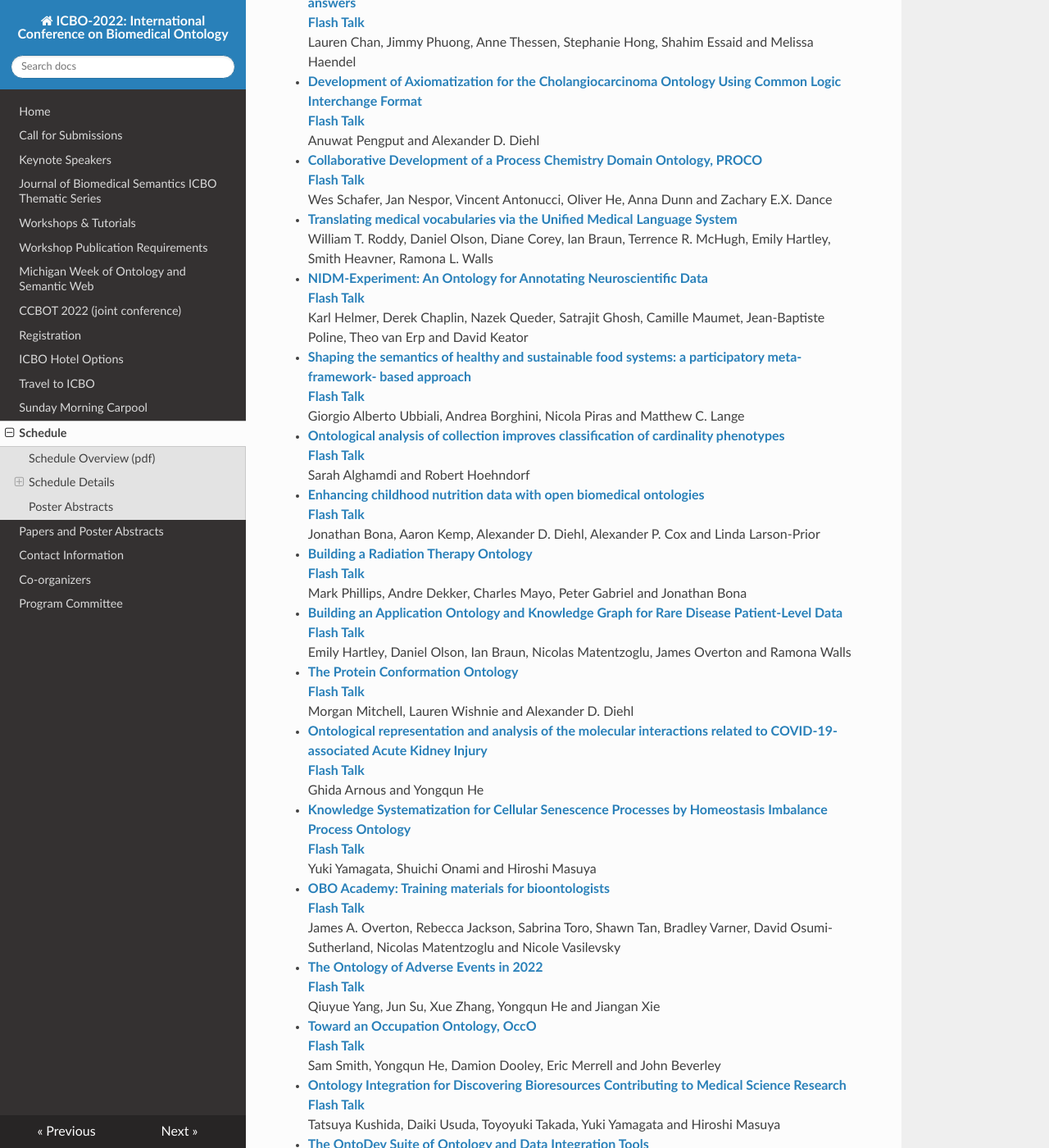
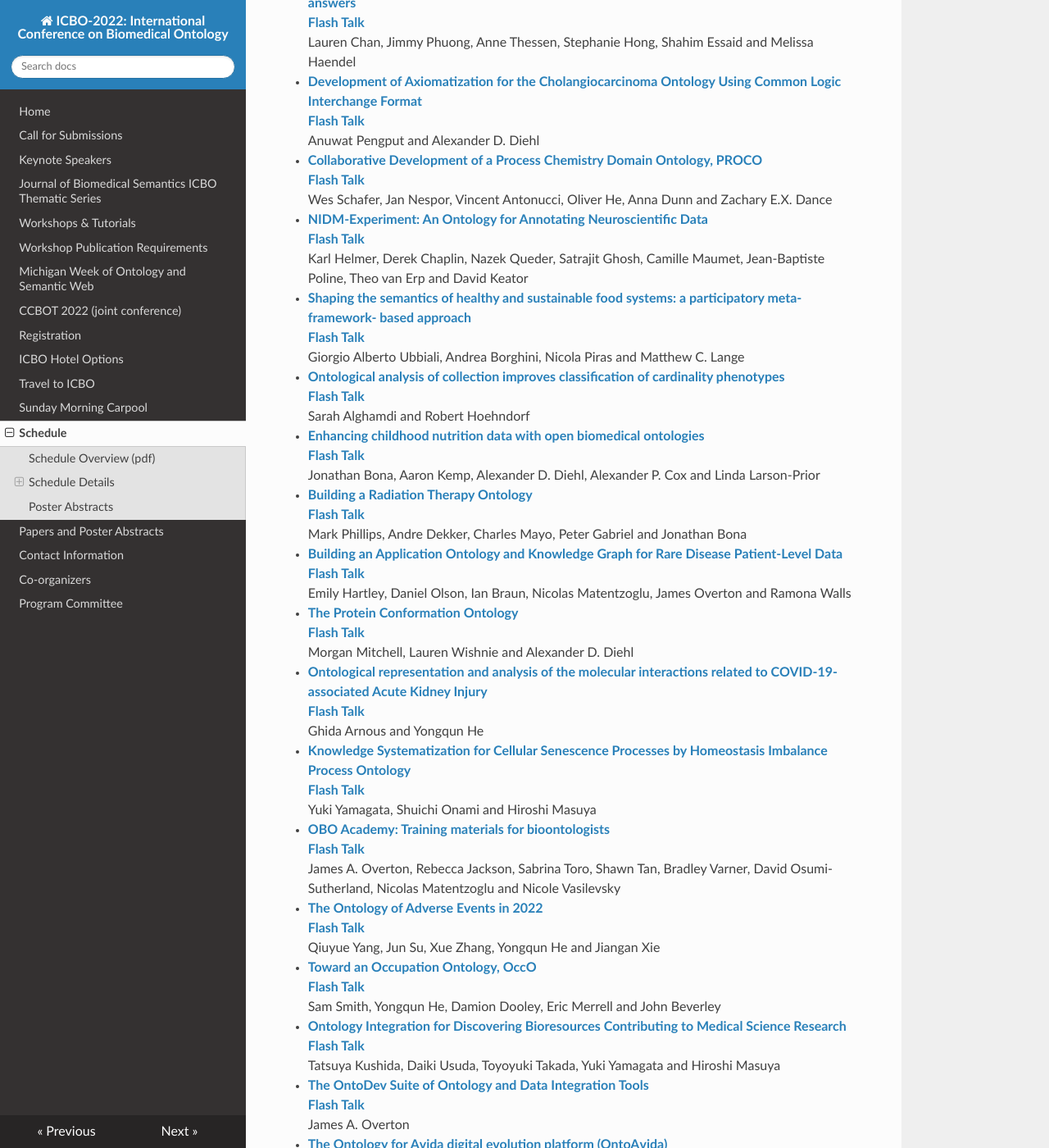
Before and after one commit to johnbeve/BFO-Organization, an MkDocs documentation site: the page built from docs/icbo-schedule.md, in a window 1280 px wide and 1400 px high, scrolled down 5825 px. Shown: the whole window at 82% size. Built offline with MkDocs 1.6.1, drawn with Linux system fonts in a browser that asks for light colours; nearby versions of some CDN libraries; some of the changed text lies outside the part shown.

Commit message:
update schedule

```diff
--- a/docs/icbo-schedule.md
+++ b/docs/icbo-schedule.md
@@ -247,8 +247,6 @@ _The Importance of Ontologies to Connect Data, Enhance Software, and Create a Da
 - **[Collaborative Development of a Process Chemistry Domain Ontology, PROCO](papers/Submission_easychair_4112.pdf)**
   **[Flash Talk](flash-talks/Process_Chemistry_Domain_Ontology.pdf)**
   Wes Schafer, Jan Nespor, Vincent Antonucci, Oliver He, Anna Dunn and Zachary E.X. Dance
-- **[Translating medical vocabularies via the Unified Medical Language System](papers/ICBO-2022_paper_9978.pdf)**
-  William T. Roddy, Daniel Olson, Diane Corey, Ian Braun, Terrence R. McHugh, Emily Hartley, Smith Heavner, Ramona L. Walls
 - **[NIDM-Experiment: An Ontology for Annotating Neuroscientific Data](papers/ICBO-2022_paper_8589.pdf)**
   **[Flash Talk](flash-talks/Helmer_NIDM-E_ICBO_2022.pdf)**
   Karl Helmer, Derek Chaplin, Nazek Queder, Satrajit Ghosh, Camille Maumet, Jean-Baptiste Poline, Theo van Erp and David Keator
```
Also changed, not shown: other parts of docs/icbo-schedule.md (+2 -0 lines).
